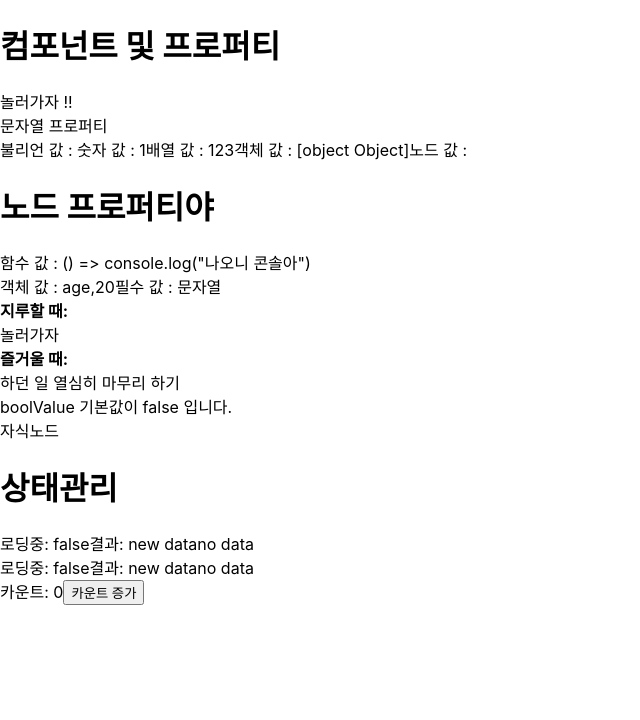
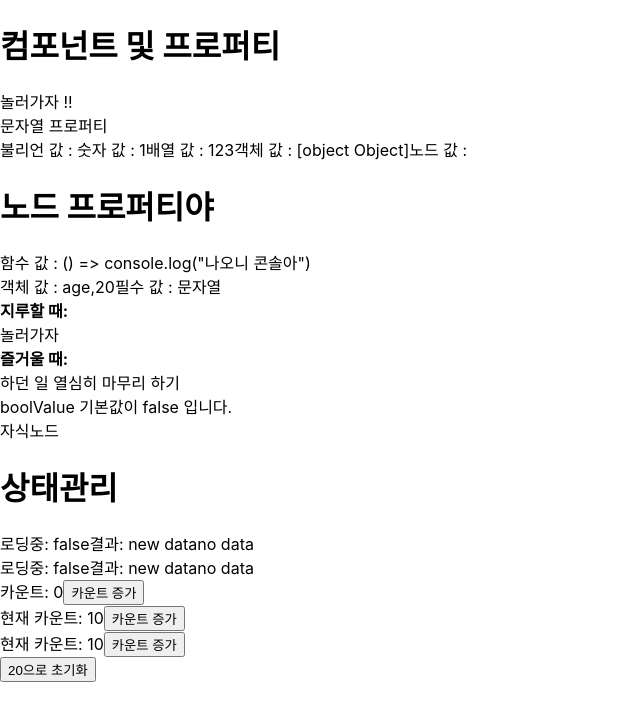
Before and after one commit to Son-Jin-Young/study-react, a React (Create React App) app: page / in a window 1280 px wide. Shown: the top 720 px of the page, without its empty margins (0-640 px from the left). Built offline with nearby package versions, Linux system fonts and the light colour scheme.

Commit message:
리액트 컴포넌트 생명주기 확인 예제

```diff
--- /dev/null
+++ b/src/03/Counter.jsx
@@ -0,0 +1,31 @@
+import React from 'react';
+
+class Counter extends React.Component {
+    constructor(props) {
+        super(props);
+
+        this.state = {
+            count: props.count
+        };
+
+        this.increaseCount = this.increaseCount.bind(this);
+    }
+
+    increaseCount() {
+        this.setState(({count}) => ({
+            count: ++count
+        }))
+    }
+
+    render() {
+        return (
+            <div>
+                현재 카운트: {this.state.count}
+                <button onClick={this.increaseCount}>카운트 증가</button>
+            </div>
+        );
+    }
+
+}
+
+export default Counter;
--- /dev/null
+++ b/src/03/NewCounter.jsx
@@ -0,0 +1,37 @@
+import React from 'react';
+
+class NewCounter extends React.Component {
+    constructor(props) {
+        super(props);
+
+        this.state = {};
+
+        this.increaseCount = this.increaseCount.bind(this);
+    }
+
+    static getDerivedStateFromProps(props, state) {
+        const {count} = props;
+        return {
+            count,
+            newCount: count === state.count ? state.newCount : count
+        };
+    }
+
+    increaseCount() {
+        this.setState(({newCount}) => ({
+            newCount: ++newCount
+        }))
+    }
+
+    render() {
+        return (
+            <div>
+                현재 카운트: {this.state.newCount}
+                <button onClick={this.increaseCount}>카운트 증가</button>
+            </div>
+        );
+    }
+
+}
+
+export default NewCounter;
--- a/src/App.js
+++ b/src/App.js
@@ -11,19 +11,30 @@
 import ForceUpdateExample from './03/ForceUpdateExample';
 import MiddleTest112Code from './03/MiddleTest112Code';
 import LifecycleExample from './03/LifecycleExample';
+import Counter from './03/Counter';
+import NewCounter from './03/NewCounter';
 
 class App extends React.Component {
     constructor(props) {
         super(props);
-        this.state = {
-            hasDestroyed: false
-        };
+        this.state = {count: 10};
+        this.resetCount = this.resetCount.bind(this);
+
+        // 컴포넌트 소멸 생명주기 확인
+        // this.state = {
+        //     hasDestroyed: false
+        // };
+    }
+
+    resetCount() {
+        this.setState(({count}) => ({count: count + 10}));
     }
 
     componentDidMount() {
-        this.setState({
-            hasDestroyed: true
-        })
+        // 컴포넌트 소멸 생명주기 확인
+        // this.setState({
+        //     hasDestroyed: true
+        // });
     }
 
     render() {
@@ -72,6 +83,9 @@
                 <MiddleTest112Code />
                 {/* 컴포넌트 소멸 생명주기 확인 */}
                 {this.state.hasDestroyed ? null : <LifecycleExample />}
+                <div><Counter count={this.state.count} /></div>
+                <div><NewCounter count={this.state.count} /></div>
+                <button onClick={this.resetCount}>{this.state.count + 10}으로 초기화</button>
             </div>
         )
     }
```
